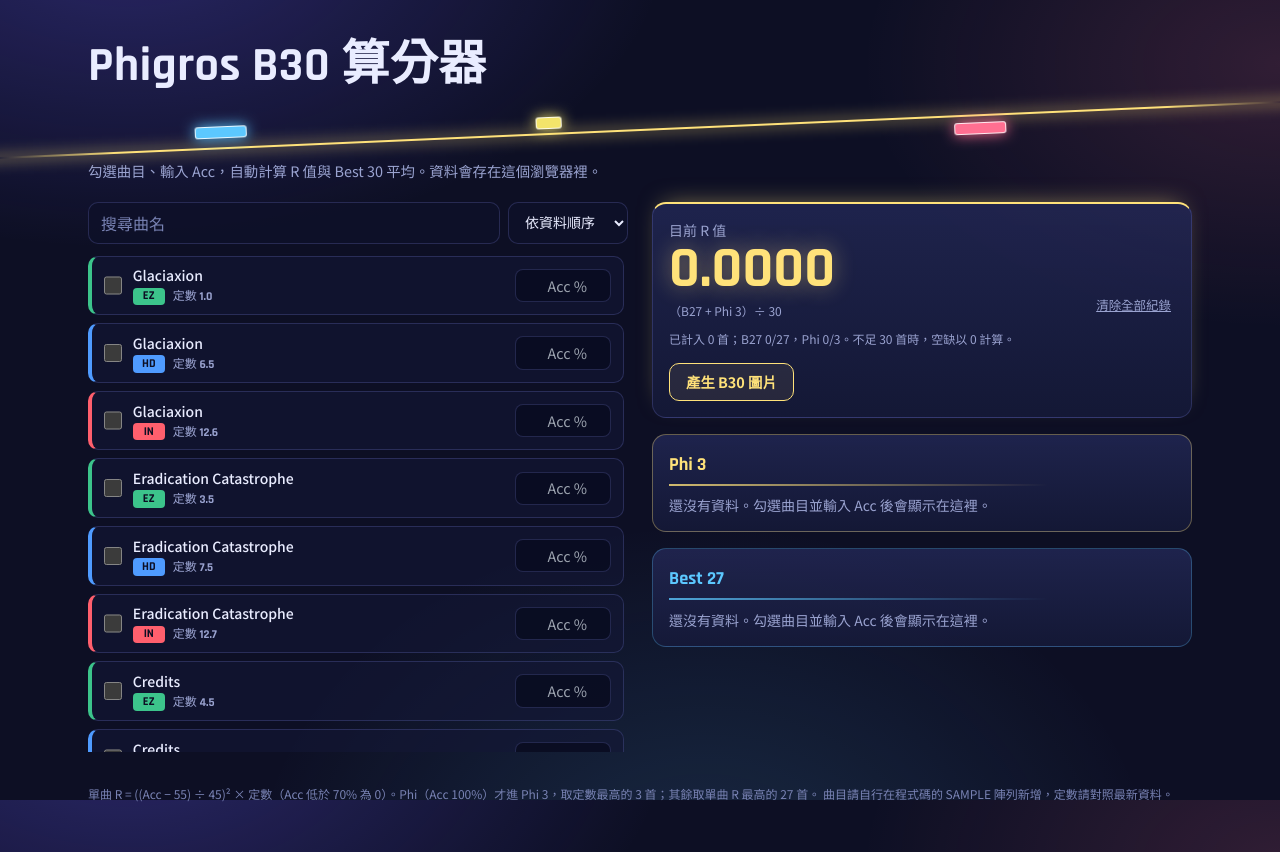
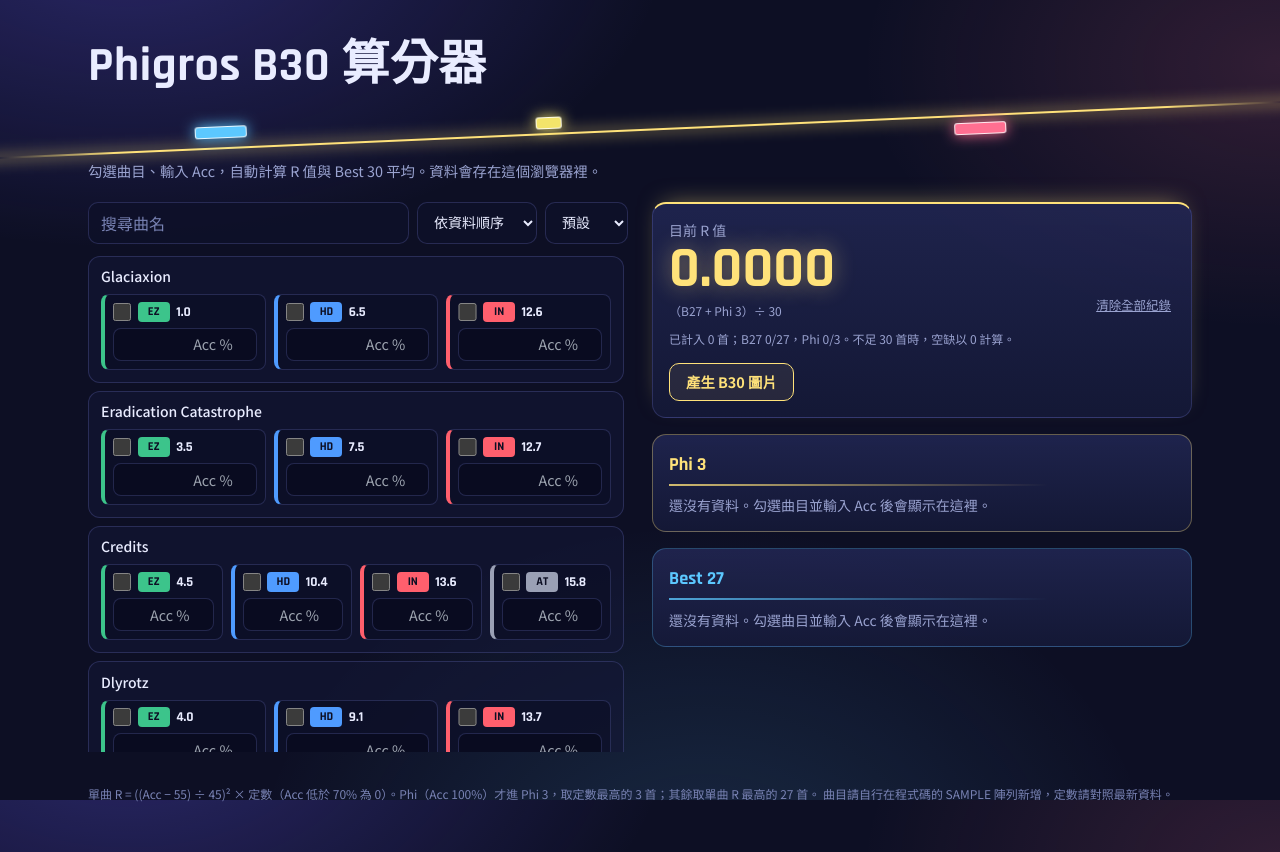
Before and after one commit to Rayw981221/Phigros.b30.calculator, a plain HTML site: page index.html in a window 1280 px wide. Drawn offline with nearby package versions, Linux system fonts and the light colour scheme.

Commit message:
Update index.html

```diff
--- a/index.html
+++ b/index.html
@@ -77,13 +77,17 @@
 
   /* 曲目列 */
   #chartList { scrollbar-width: thin; scrollbar-color: #3a4290 transparent; }
-  .row {
-    display: flex; align-items: center; gap: .65rem; padding: .55rem .75rem;
-    border-radius: 10px; border: 1px solid var(--edge); border-left: 4px solid var(--c);
-    background: rgba(20, 24, 54, .62); transition: background .15s, box-shadow .15s;
+  .song { padding: .6rem .75rem .75rem; border-radius: 12px; border: 1px solid var(--edge); background: rgba(20, 24, 54, .62); }
+  .song-head { display: flex; align-items: baseline; gap: .5rem; min-width: 0; margin-bottom: .5rem; }
+  .cells { display: grid; grid-template-columns: repeat(auto-fit, minmax(6.5rem, 1fr)); gap: .5rem; }
+  .cell {
+    padding: .4rem .5rem .5rem; border-radius: 8px; border: 1px solid var(--edge); border-left: 4px solid var(--c);
+    background: rgba(10, 12, 32, .45); transition: background .15s, box-shadow .15s;
   }
-  .row:hover { background: rgba(34, 40, 86, .78); }
-  .row.on { background: rgba(44, 50, 108, .80); box-shadow: 0 0 0 1px rgba(255, 226, 122, .40), 0 0 18px -6px rgba(255, 226, 122, .5); }
+  .cell:hover { background: rgba(34, 40, 86, .78); }
+  .cell.on { background: rgba(44, 50, 108, .80); box-shadow: 0 0 0 1px rgba(255, 226, 122, .40), 0 0 16px -6px rgba(255, 226, 122, .5); }
+  .cell-top { display: flex; align-items: center; gap: .4rem; margin-bottom: .35rem; font-size: .85rem; cursor: pointer; }
+  .cell .acc { width: 100%; }
   input[type=checkbox] { accent-color: var(--gold); width: 1.15rem; height: 1.15rem; flex: none; }
   .acc { width: 6rem; padding: .3rem .5rem; text-align: right; font-size: .9rem; border-radius: 8px; border: 1px solid var(--edge); background: rgba(10, 12, 32, .85); color: var(--ink); }
   .badge { display: inline-block; min-width: 2rem; padding: .05rem .4rem; border-radius: 4px; text-align: center; font-size: .75rem; font-weight: 700; color: #0d0f24; }
@@ -119,13 +123,20 @@
   <div class="grid lg:grid-cols-2 gap-6">
     <!-- 左：曲目清單 -->
     <section>
-      <div class="flex gap-2 mb-3">
-        <input id="search" type="search" placeholder="搜尋曲名" class="field min-w-0 flex-1">
+      <div class="flex flex-wrap gap-2 mb-3">
+        <input id="search" type="search" placeholder="搜尋曲名" class="field min-w-[10rem] flex-1 basis-full sm:basis-0">
         <select id="sort" aria-label="排序方式" class="field text-sm">
           <option value="default">依資料順序</option>
           <option value="desc">定數 高到低</option>
           <option value="asc">定數 低到高</option>
           <option value="name">曲名</option>
+        </select>
+        <select id="sortDiff" aria-label="排序依據的難度" class="field text-sm">
+          <option value="max">預設</option>
+          <option value="AT">依 AT</option>
+          <option value="IN">依 IN</option>
+          <option value="HD">依 HD</option>
+          <option value="EZ">依 EZ</option>
         </select>
       </div>
       <div id="chartList" class="space-y-2 max-h-[62vh] overflow-y-auto pr-1"></div>
@@ -169,6 +180,9 @@
 // ===== 曲目資料（自己手動新增）=====
 // 格式：{ name: '曲名', c: { EZ: 定數, HD: 定數, IN: 定數, AT: 定數 } }
 // 沒有的難度直接不寫，例如只有 HD 和 IN：c: { HD: 7.5, IN: 12.0 }
+// 同曲名但不同的歌（例如 Another Me），請加上 by（作曲者）來區分，兩首會分開顯示：
+//   { name: 'Another Me', by: 'D_AAN', c: { ... } },
+//   { name: 'Another Me', by: 'Neutral Moon', c: { ... } },
 // 下面的定數只是示範，請換成正確的資料
 const SAMPLE = [
   { name: 'Glaciaxion',  c: { EZ: 1.0, HD: 6.5, IN: 12.6 } },
@@ -233,10 +247,10 @@ const DIFFS = ['EZ', 'HD', 'IN', 'AT'];
 const KEY = 'phigrosB30.v1';
 
 // ===== 狀態 =====
-let state = { entries: {}, sort: 'default' }; // entries: { "曲名|難度": { checked, acc } }
+let state = { entries: {}, sort: 'default', sortDiff: 'max' }; // entries: { "歌曲ID|難度": { checked, acc } }
 try {
   const saved = JSON.parse(localStorage.getItem(KEY));
-  if (saved && saved.entries) state = { entries: saved.entries, sort: saved.sort || 'default' };
+  if (saved && saved.entries) state = { entries: saved.entries, sort: saved.sort || 'default', sortDiff: saved.sortDiff || 'max' };
 } catch (e) { /* 讀取失敗就用預設值 */ }
 
 function save() {
@@ -250,43 +264,84 @@ function songRating(acc, c) {
   return Math.pow((a - 55) / 45, 2) * c;
 }
 
+// 每首歌的 ID：曲名 +（選填的）作曲者。沒有 by 的歌，ID 就是曲名，和舊版紀錄相容
+const songId = s => s.name + (s.by ? '@' + s.by : '');
+
+function allSongs() {
+  return SAMPLE.map(s => ({ id: songId(s), name: s.name, by: s.by || '', c: s.c }));
+}
+
+// 展開成「一首歌的一個難度」，給計分與產圖使用
 function allCharts() {
   const list = [];
-  SAMPLE.forEach(s => DIFFS.forEach(d => {
-    if (s.c[d] != null) list.push({ name: s.name, diff: d, c: s.c[d] });
+  allSongs().forEach(s => DIFFS.forEach(d => {
+    if (s.c[d] != null) list.push({ id: s.id, name: s.name, label: s.by ? `${s.name} (${s.by})` : s.name, diff: d, c: s.c[d] });
   }));
   return list;
 }
-const keyOf = ch => ch.name + '|' + ch.diff;
+const keyOf = ch => ch.id + '|' + ch.diff;
 
 function esc(t) {
   return String(t).replace(/[&<>"']/g, m => ({ '&': '&amp;', '<': '&lt;', '>': '&gt;', '"': '&quot;', "'": '&#39;' }[m]));
 }
 
-// ===== 曲目清單 =====
+// ===== 曲目清單：一首歌一排，所有難度放在同一排 =====
+function sortValue(song) {
+  const d = state.sortDiff;
+  if (d === 'max') return Math.max(...DIFFS.filter(x => song.c[x] != null).map(x => song.c[x]));
+  return song.c[d] != null ? song.c[d] : null; // 沒有該難度的歌排在最後
+}
+
 function renderList() {
   const q = document.getElementById('search').value.trim().toLowerCase();
   const box = document.getElementById('chartList');
-  const all = allCharts();
-  const rows = all.filter(ch => ch.name.toLowerCase().includes(q));
-  if (state.sort === 'desc') rows.sort((a, b) => b.c - a.c || a.name.localeCompare(b.name));
-  else if (state.sort === 'asc') rows.sort((a, b) => a.c - b.c || a.name.localeCompare(b.name));
-  else if (state.sort === 'name') rows.sort((a, b) => a.name.localeCompare(b.name) || DIFFS.indexOf(a.diff) - DIFFS.indexOf(b.diff));
+  const all = allSongs();
+
+  // 偵測重複的歌曲 ID（同曲名又沒有 by），避免兩首歌共用同一筆紀錄
+  const seen = new Set(), dups = new Set();
+  all.forEach(s => { if (seen.has(s.id)) dups.add(s.id); seen.add(s.id); });
+  const warn = dups.size
+    ? `<p class="text-xs p-2 rounded-lg" style="color: var(--gold); background: rgba(255, 226, 122, .08)">有重複的曲名：${[...dups].map(esc).join('、')}。同名但不同的歌，請在資料裡加上 by: '作曲者' 來區分。</p>`
+    : '';
+
+  const rows = all.filter(s => (s.name + ' ' + s.by).toLowerCase().includes(q));
+  if (state.sort === 'desc' || state.sort === 'asc') {
+    rows.sort((a, b) => {
+      const va = sortValue(a), vb = sortValue(b);
+      if (va == null && vb == null) return a.name.localeCompare(b.name);
+      if (va == null) return 1;
+      if (vb == null) return -1;
+      return (state.sort === 'desc' ? vb - va : va - vb) || a.name.localeCompare(b.name);
+    });
+  } else if (state.sort === 'name') {
+    rows.sort((a, b) => a.name.localeCompare(b.name) || a.by.localeCompare(b.by));
+  }
+
   if (!rows.length) {
-    box.innerHTML = `<p class="text-sm muted p-3">${all.length ? '找不到符合的曲目。' : '還沒有曲目。請在程式碼的 SAMPLE 陣列加入曲目。'}</p>`;
+    box.innerHTML = warn + `<p class="text-sm muted p-3">${all.length ? '找不到符合的曲目。' : '還沒有曲目。請在程式碼的 SAMPLE 陣列加入曲目。'}</p>`;
     return;
   }
-  box.innerHTML = rows.map(ch => {
-    const k = keyOf(ch);
-    const e = state.entries[k] || {};
-    return `<div data-row class="row ${e.checked ? 'on' : ''}" style="--c: var(--${ch.diff})">
-      <input type="checkbox" data-k="${esc(k)}" data-role="chk" ${e.checked ? 'checked' : ''} aria-label="計入 ${esc(ch.name)} ${ch.diff}">
-      <div class="min-w-0 flex-1">
-        <div class="truncate text-sm font-medium">${esc(ch.name)}</div>
-        <div class="mt-0.5 flex items-center gap-2 text-xs muted"><span class="badge diff-${ch.diff}">${ch.diff}</span><span>定數 <b class="num">${ch.c.toFixed(1)}</b></span></div>
+
+  box.innerHTML = warn + rows.map(song => {
+    const cells = DIFFS.filter(d => song.c[d] != null).map(d => {
+      const k = song.id + '|' + d;
+      const e = state.entries[k] || {};
+      return `<div data-row class="cell ${e.checked ? 'on' : ''}" style="--c: var(--${d})">
+        <label class="cell-top">
+          <input type="checkbox" data-k="${esc(k)}" data-role="chk" ${e.checked ? 'checked' : ''} aria-label="計入 ${esc(song.name)} ${d}">
+          <span class="badge diff-${d}">${d}</span>
+          <b class="num">${song.c[d].toFixed(1)}</b>
+        </label>
+        <input type="number" data-k="${esc(k)}" data-role="acc" min="0" max="100" step="0.01" placeholder="Acc %"
+          value="${e.acc != null ? e.acc : ''}" class="acc">
+      </div>`;
+    }).join('');
+    return `<div class="song">
+      <div class="song-head">
+        <span class="truncate text-sm font-medium">${esc(song.name)}</span>
+        ${song.by ? `<span class="truncate text-xs muted">${esc(song.by)}</span>` : ''}
       </div>
-      <input type="number" data-k="${esc(k)}" data-role="acc" min="0" max="100" step="0.01" placeholder="Acc %"
-        value="${e.acc != null ? e.acc : ''}" class="acc">
+      <div class="cells">${cells}</div>
     </div>`;
   }).join('');
 }
@@ -315,7 +370,7 @@ function renderResult() {
   const row = (p, i, isPhi) => `<li class="rrow">
     <span class="rank num">${i + 1}</span>
     <span class="badge diff-${p.ch.diff}">${p.ch.diff}</span>
-    <span class="flex-1 truncate">${esc(p.ch.name)}</span>
+    <span class="flex-1 truncate">${esc(p.ch.label)}</span>
     <span class="text-xs muted num">${p.ch.c.toFixed(1)} / ${p.acc.toFixed(2)}%</span>
     <span class="rval num ${isPhi ? 'phi' : ''}">${(isPhi ? p.ch.c : p.r).toFixed(3)}</span>
   </li>`;
@@ -394,7 +449,7 @@ function drawCard(ctx, x, y, w, h, p, rank, isPhi) {
 
   ctx.font = `700 ${f.name}px "Noto Sans TC", sans-serif`;
   ctx.fillStyle = IMG_COLOR.ink;
-  ctx.fillText(fitText(ctx, p.ch.name, w - 64 - pad), nameX, y + h * 0.45);
+  ctx.fillText(fitText(ctx, p.ch.label, w - 64 - pad), nameX, y + h * 0.45);
 
   ctx.font = `700 ${f.sub}px Rajdhani, "Noto Sans TC", sans-serif`;
   ctx.fillStyle = IMG_COLOR[p.ch.diff];
@@ -418,7 +473,7 @@ async function makeImage() {
   msg.textContent = '產生中…';
 
   // 等字體載入完成，避免圖片裡出現預設字體
-  const names = [...res.phi, ...res.best].map(p => p.ch.name).join('');
+  const names = [...res.phi, ...res.best].map(p => p.ch.label).join('');
   try {
     await Promise.all([
       document.fonts.load('700 52px Rajdhani'),
@@ -549,6 +604,16 @@ document.getElementById('sort').addEventListener('change', ev => {
   save(); renderList();
 });
 
+document.getElementById('sortDiff').addEventListener('change', ev => {
+  state.sortDiff = ev.target.value;
+  // 選了指定難度，但排序方式不是「定數」時，自動切成「定數 高到低」，否則看不出效果
+  if (state.sortDiff !== 'max' && state.sort !== 'desc' && state.sort !== 'asc') {
+    state.sort = 'desc';
+    document.getElementById('sort').value = 'desc';
+  }
+  save(); renderList();
+});
+
 // 清除紀錄：改用頁面內的二次確認。
 // 有些瀏覽器（例如 App 內建瀏覽器）會擋掉 confirm() 對話框，會讓按鈕看起來沒反應。
 let clearTimer = null;
@@ -575,6 +640,7 @@ document.getElementById('clearAll').addEventListener('click', ev => {
 document.getElementById('makeImg').addEventListener('click', makeImage);
 
 document.getElementById('sort').value = state.sort;
+document.getElementById('sortDiff').value = state.sortDiff;
 renderList();
 renderResult();
 </script>
```
